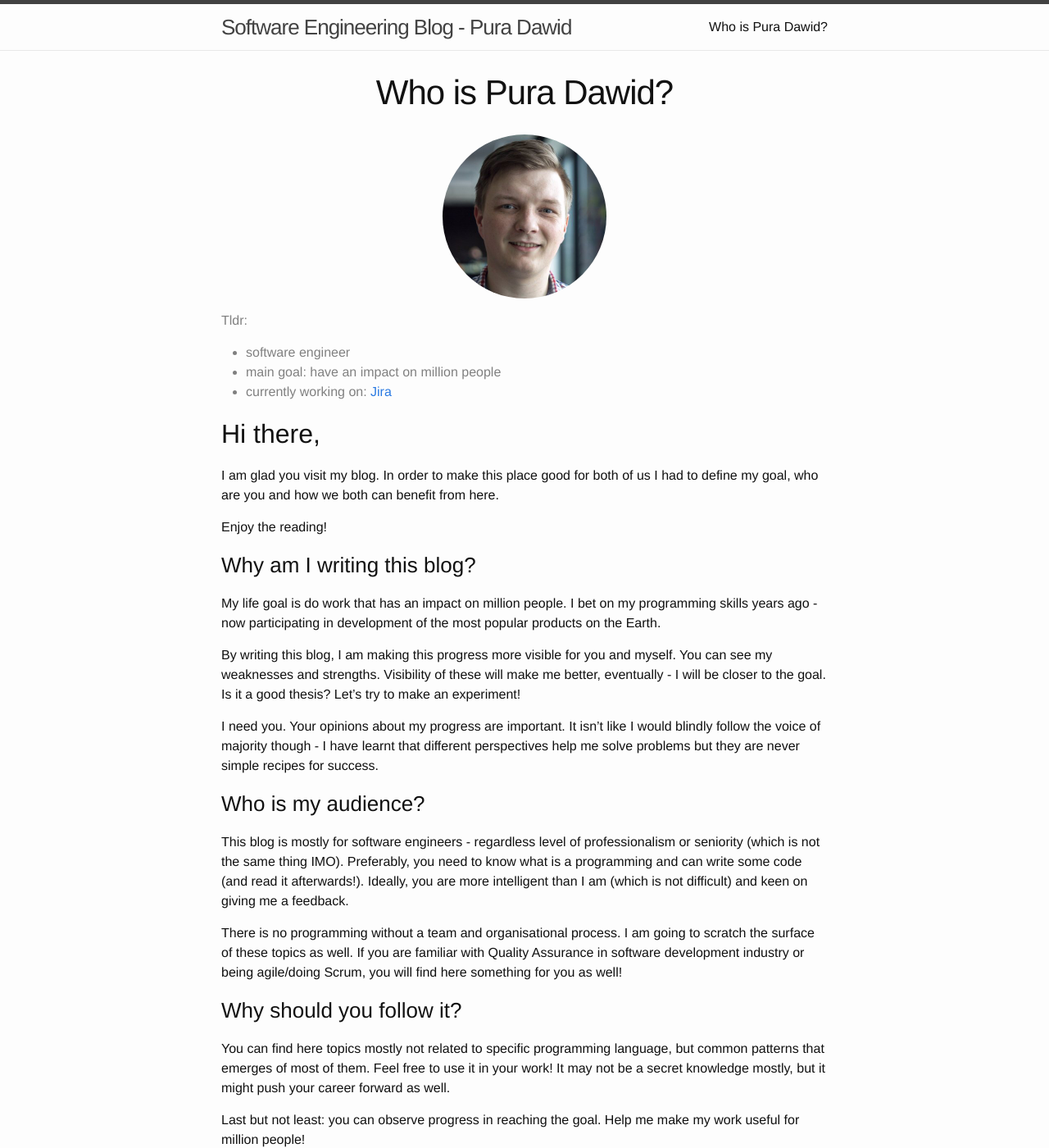
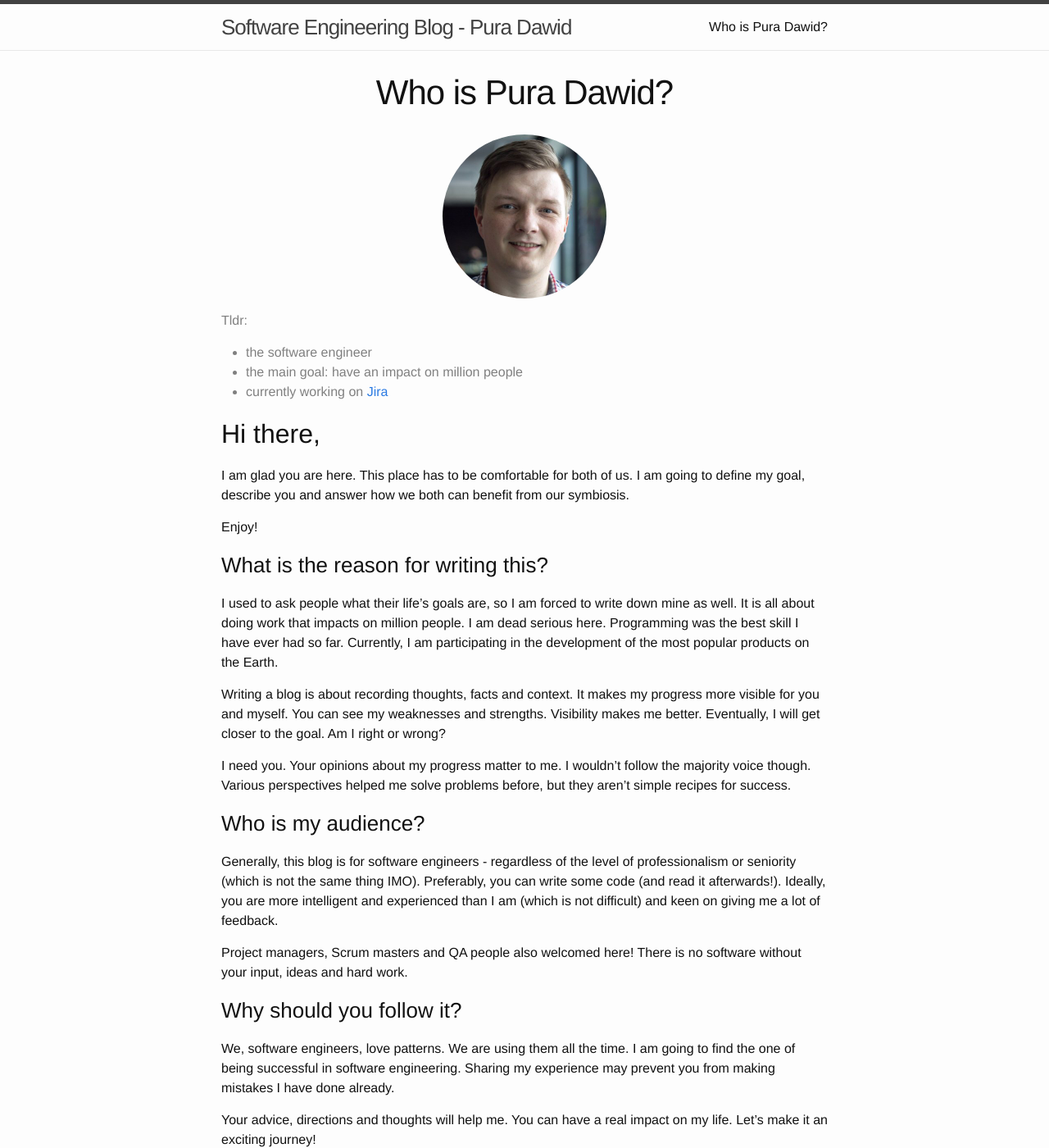
Before and after one commit to puradawid/puradawid.github.io, a Jekyll site: the page built from whoami.md, in a window 1280 px wide and 1400 px high. Shown: the whole window at 82% size. Built offline with Jekyll 4.4.1, drawn with Linux system fonts in a browser that asks for light colours; some of the changed text lies outside the part shown.

Commit message:
Changed whoami page

```diff
--- a/whoami.md
+++ b/whoami.md
@@ -10,68 +10,67 @@ permalink: whoami.html
 
 <div class="tldr">
 Tldr:
-* software engineer
-* main goal: have an impact on million people
-* currently working on: [Jira][1]
+* the software engineer
+* the main goal: have an impact on million people
+* currently working on [Jira][1]
 </div>
 
 {::options parse_block_html="false" /}
 
 ## Hi there,
 
-I am glad you visit my blog. In order to make this place good for both of us
-I had to define my goal, who are you and how we both can benefit from here.
+I am glad you are here. This place has to be comfortable for both of us. I am
+going to define my goal, describe you and answer how we both can benefit from
+our symbiosis.
 
-Enjoy the reading!
+Enjoy!
 
-### Why am I writing this blog?
+### What is the reason for writing this?
 
-My life goal is do work that has an impact on million people. I bet
-on my programming skills years ago - now participating in development of the
-most popular products on the Earth.
+I used to ask people what their life's goals are, so I am forced to write down
+mine as well. It is all about doing work that impacts on million people. I am
+dead serious here. Programming was the best skill I have ever had so far.
+Currently, I am participating in the development of the most popular products on
+the Earth.
 
-By writing this blog, I am making this progress more visible for you and
-myself. You can see my weaknesses and strengths. Visibility of these will make
-me better, eventually - I will be closer to the goal. Is it a good thesis?
-Let's try to make an experiment!
+Writing a blog is about recording thoughts, facts and context. It makes my
+progress more visible for you and myself. You can see my weaknesses and
+strengths. Visibility makes me better. Eventually, I will get closer to the
+goal. Am I right or wrong?
 
-I need you. Your opinions about my progress are important. It isn't like I
-would blindly follow the voice of majority though - I have learnt that
-different perspectives help me solve problems but they are never simple
-recipes for success.
+I need you. Your opinions about my progress matter to me. I wouldn't follow the
+majority voice though. Various perspectives helped me solve problems before,
+but they aren't simple recipes for success.
 
 ### Who is my audience?
 
-This blog is mostly for software engineers - regardless level of professionalism
-or seniority (which is not the same thing IMO). Preferably, you need to know
-what is a programming and can write some code (and read it afterwards!). Ideally,
-you are more intelligent than I am (which is not difficult) and keen on giving
-me a feedback.
+Generally, this blog is for software engineers - regardless of the level of
+professionalism or seniority (which is not the same thing IMO). Preferably, you
+can write some code (and read it afterwards!). Ideally, you are more
+intelligent and experienced than I am (which is not difficult) and keen on
+giving me a lot of feedback.
 
-There is no programming without a team and organisational process. I am going
-to scratch the surface of these topics as well. If you are familiar with
-Quality Assurance in software development industry or being agile/doing Scrum,
-you will find here something for you as well!
+Project managers, Scrum masters and QA people also welcomed here! There is no
+software without your input, ideas and hard work.
 
 ### Why should you follow it?
 
-You can find here topics mostly not related to specific programming language,
-but common patterns that emerges of most of them. Feel free to use it in your
-work! It may not be a secret knowledge mostly, but it might push your career
-forward as well.
+We, software engineers, love patterns. We are using them all the time. I am
+going to find the one of being successful in software engineering. Sharing my
+experience may prevent you from making mistakes I have done already.
 
-Last but not least: you can observe progress in reaching the goal. Help me make
-my work useful for million people!
+Your advice, directions and thoughts will help me. You can have a real impact
+on my life. Let's make it an exciting journey!
 
 ### How can you contact me?
 
-You are really welcomed to engage:
+You are welcomed to engage by:
 
 * [Twitter][2]
 * [Github][3]
 * [Email][4]
 
-
+Comments, likes, shares and other interactions are appreciated!
 
 [1]: https://www.atlassian.com/software/jira/core
 [2]: https://twitter.com/dawidpura
```
